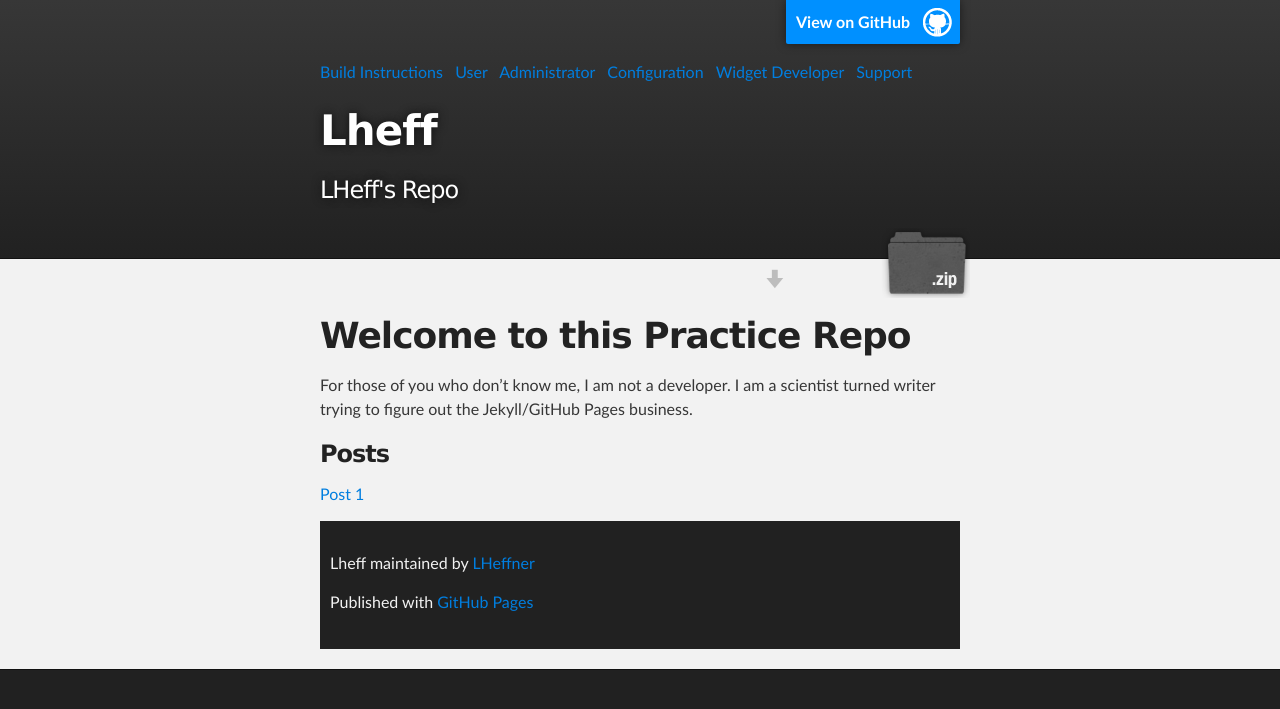
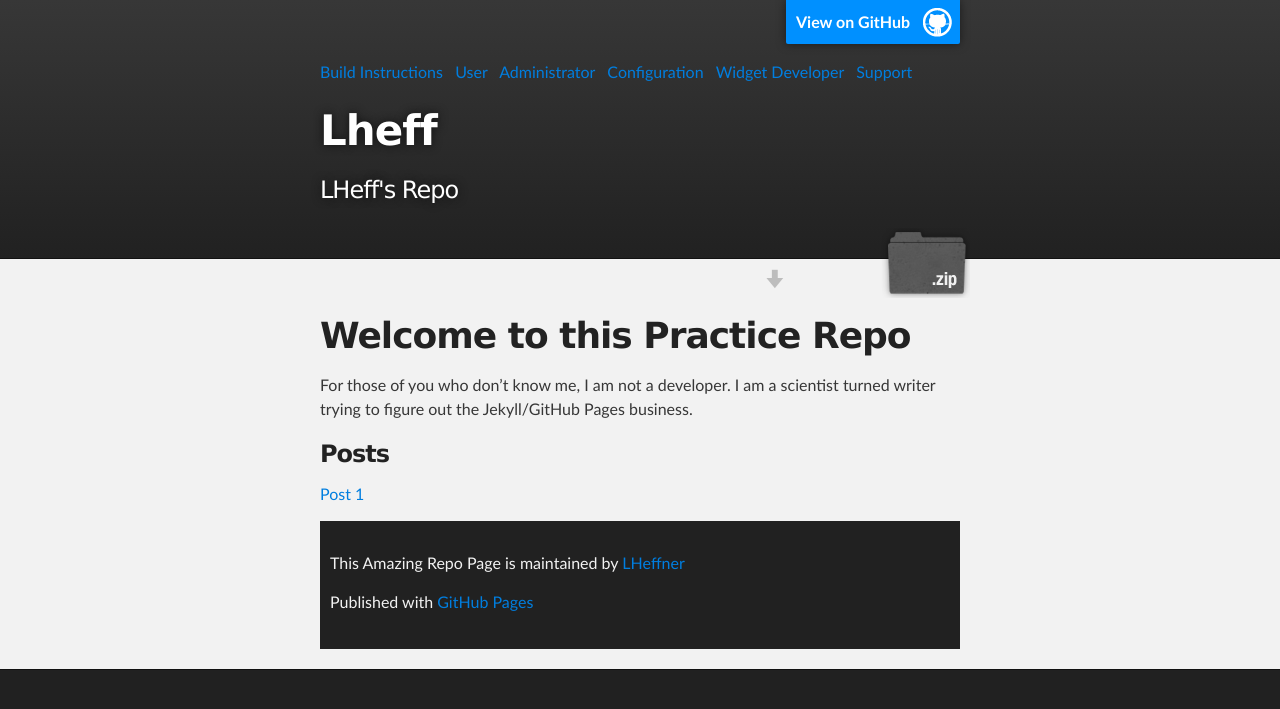
Before and after one commit to LHeffner/lheff, a Jekyll site: the page built from index.md, in a window 1280 px wide. Shown: the top 709 px of the page. Built offline with Jekyll 4.4.1, drawn with Linux system fonts in a browser that asks for light colours; Markdown is read by kramdown in place of the engine named in the settings.

Commit message:
change footer content

```diff
--- a/_layouts/index.html
+++ b/_layouts/index.html
@@ -35,7 +35,7 @@
     <!-- FOOTER  -->
     <div id="footer_wrap" class="outer">
       <footer class="inner">
-        <p class="copyright">Lheff maintained by <a href="https://github.com/LHeffner">LHeffner</a></p>
+        <p class="copyright">This Amazing Repo Page is maintained by <a href="https://github.com/LHeffner">LHeffner</a></p>
         <p>Published with <a href="http://pages.github.com">GitHub Pages</a></p>
       </footer>
     </div>
```
